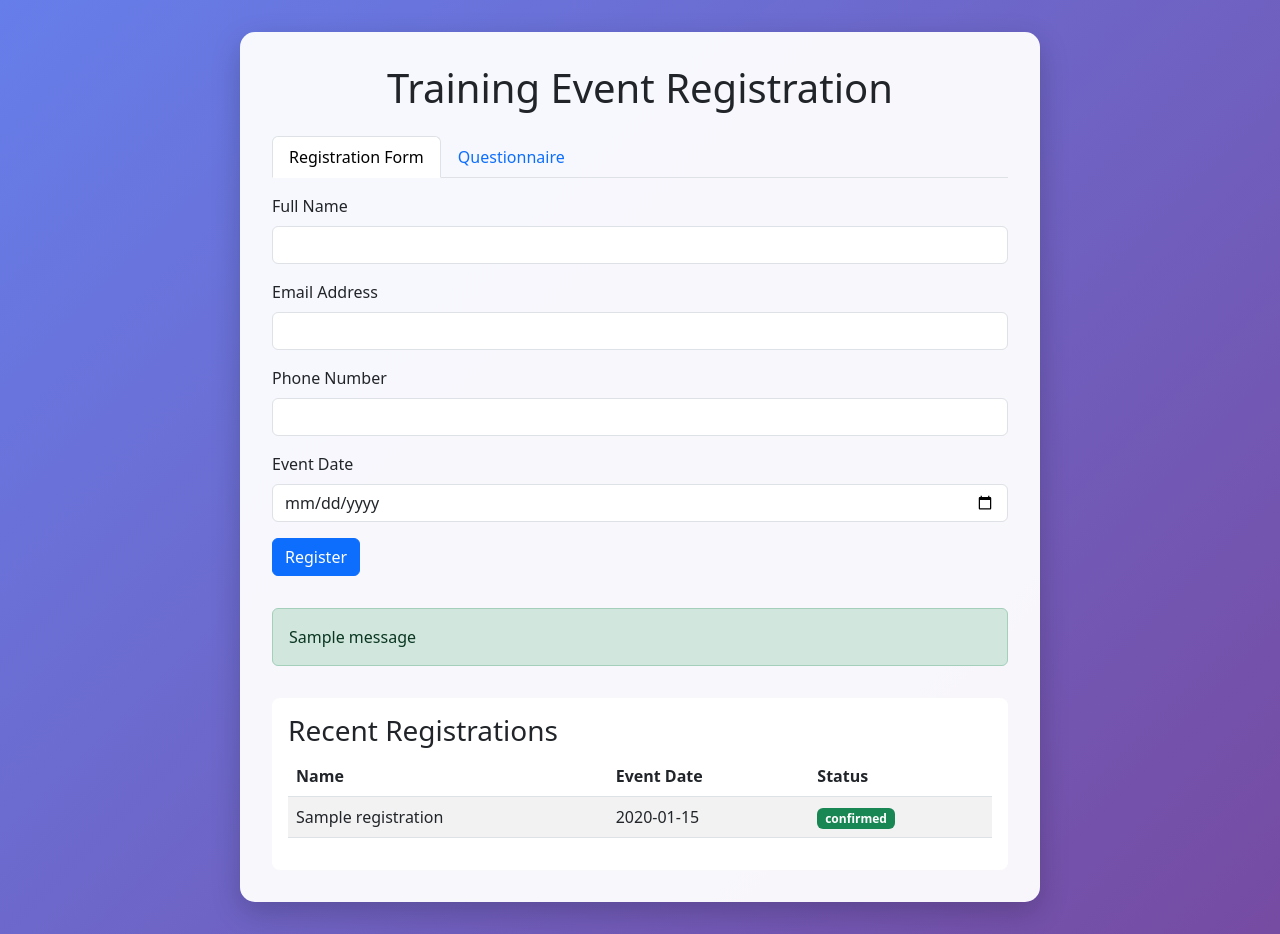
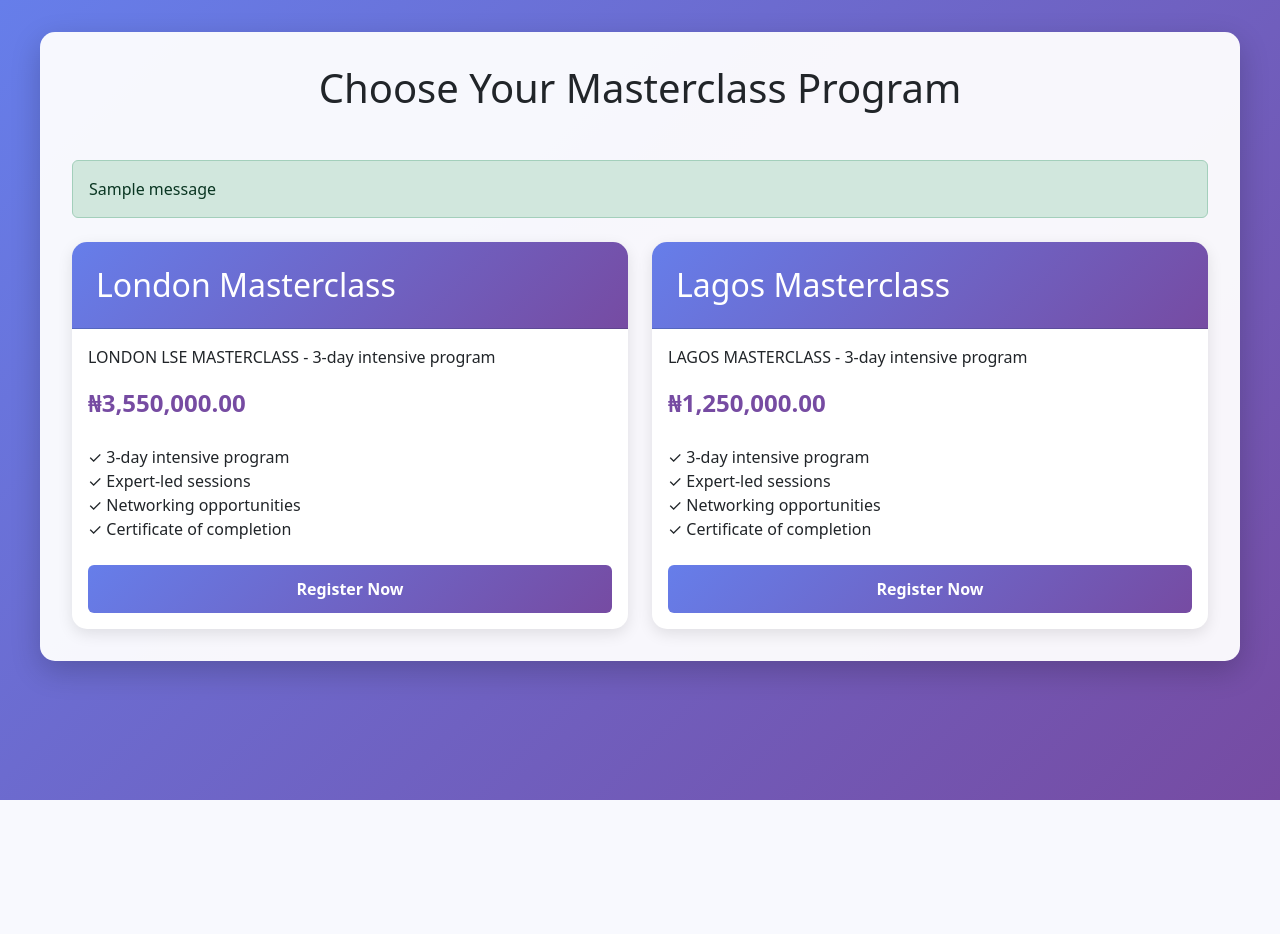
Before and after one commit to kincaidson1/training-registration-app, a Flask app: page / in a window 1280 px wide. After the commit the page ends 800 px from the top, so only its background shows below. Run offline with Flask 3, Linux system fonts and the light colour scheme; tables that the repository leaves empty hold one stand-in row (values such as "Sample post"); one stand-in notice (Sample message) is shown.

Commit message:
Added program selection and registration form with payment integration

```diff
--- a/app.py
+++ b/app.py
@@ -9,21 +9,25 @@ import base64
 from io import StringIO, BytesIO
 from functools import wraps
 from werkzeug.security import check_password_hash, generate_password_hash
+from werkzeug.utils import secure_filename
 
 app = Flask(__name__)
 
 # Configure Flask app
-app.config['SECRET_KEY'] = 'dev-secret-key-123'  # Temporary hard-coded secret key
+app.config['SECRET_KEY'] = 'dev-secret-key-123'
+app.config['UPLOAD_FOLDER'] = 'uploads'
+
+# Ensure upload directory exists
+if not os.path.exists(app.config['UPLOAD_FOLDER']):
+    os.makedirs(app.config['UPLOAD_FOLDER'])
 
 # Configure Database
 database_url = os.environ.get('DATABASE_URL')
 if database_url:
-    # Handle Heroku/Render style database URLs
     if database_url.startswith('postgres://'):
         database_url = database_url.replace('postgres://', 'postgresql://', 1)
     app.config['SQLALCHEMY_DATABASE_URI'] = database_url
 else:
-    # Fallback to SQLite for local development
     app.config['SQLALCHEMY_DATABASE_URI'] = 'sqlite:///events.db'
 
 app.config['SQLALCHEMY_TRACK_MODIFICATIONS'] = False
@@ -39,27 +43,64 @@ app.config['MAIL_DEFAULT_SENDER'] = os.environ.get('MAIL_DEFAULT_SENDER')
 db = SQLAlchemy(app)
 mail = Mail(app)
 
+class Program(db.Model):
+    id = db.Column(db.Integer, primary_key=True)
+    name = db.Column(db.String(100), nullable=False)
+    location = db.Column(db.String(100), nullable=False)
+    fee = db.Column(db.Float, nullable=False)
+    description = db.Column(db.Text)
+    registrations = db.relationship('Registration', backref='program', lazy=True)
+
+class Registration(db.Model):
+    id = db.Column(db.Integer, primary_key=True)
+    program_id = db.Column(db.Integer, db.ForeignKey('program.id'), nullable=False)
+    name = db.Column(db.String(100), nullable=False)
+    email = db.Column(db.String(120), nullable=False)
+    phone = db.Column(db.String(20), nullable=False)
+    organization = db.Column(db.String(200), nullable=False)
+    designation = db.Column(db.String(100), nullable=False)
+    expectations = db.Column(db.Text)
+    event_date = db.Column(db.DateTime, nullable=False)
+    created_at = db.Column(db.DateTime, default=datetime.utcnow)
+    status = db.Column(db.String(20), default='pending')
+    payment_reference = db.Column(db.String(100))
+    payment_receipt = db.Column(db.String(200))
+    notes = db.Column(db.Text)
+    ticket_sent = db.Column(db.Boolean, default=False)
+
+def init_db():
+    with app.app_context():
+        db.create_all()
+
+        # Add programs if they don't exist
+        if not Program.query.first():
+            programs = [
+                Program(
+                    name='LSE Masterclass',
+                    location='London',
+                    fee=3550000,
+                    description='LONDON LSE MASTERCLASS - 3-day intensive program'
+                ),
+                Program(
+                    name='Lagos Masterclass',
+                    location='Lagos',
+                    fee=1250000,
+                    description='LAGOS MASTERCLASS - 3-day intensive program'
+                )
+            ]
+            for program in programs:
+                db.session.add(program)
+            db.session.commit()
+
+init_db()
+
+def allowed_file(filename):
+    ALLOWED_EXTENSIONS = {'pdf', 'png', 'jpg', 'jpeg'}
+    return '.' in filename and filename.rsplit('.', 1)[1].lower() in ALLOWED_EXTENSIONS
+
 # Hardcoded admin credentials for testing
 ADMIN_USERNAME = 'admin'
 ADMIN_PASSWORD = 'admin123'
-
-class Registration(db.Model):
-    id = db.Column(db.Integer, primary_key=True)
-    name = db.Column(db.String(100), nullable=False)
-    email = db.Column(db.String(120), nullable=False)
-    phone = db.Column(db.String(20), nullable=False)
-    event_date = db.Column(db.DateTime, nullable=False)
-    created_at = db.Column(db.DateTime, default=datetime.utcnow)
-    status = db.Column(db.String(20), default='pending')
-    notes = db.Column(db.Text, nullable=True)
-    ticket_sent = db.Column(db.Boolean, default=False)
-
-def create_tables():
-    with app.app_context():
-        db.create_all()
-
-# Create tables
-create_tables()
 
 def admin_required(f):
     @wraps(f)
@@ -131,22 +172,48 @@ def send_ticket_email(registration):
 
 @app.route('/')
 def index():
-    registrations = Registration.query.all()
-    return render_template('index.html', registrations=registrations)
+    programs = Program.query.all()
+    return render_template('index.html', programs=programs)
+
+@app.route('/program/<int:program_id>')
+def program_registration(program_id):
+    program = Program.query.get_or_404(program_id)
+    return render_template('registration_form.html', program=program)
 
 @app.route('/register', methods=['POST'])
 def register():
     try:
+        # Get form data
+        program_id = request.form['program_id']
         name = request.form['name']
         email = request.form['email']
         phone = request.form['phone']
+        organization = request.form['organization']
+        designation = request.form['designation']
+        expectations = request.form['expectations']
         event_date = datetime.strptime(request.form['event_date'], '%Y-%m-%d')
+        payment_reference = request.form['payment_reference']
+
+        # Handle file upload
+        payment_receipt = None
+        if 'payment_receipt' in request.files:
+            file = request.files['payment_receipt']
+            if file and allowed_file(file.filename):
+                filename = secure_filename(f"{payment_reference}_{file.filename}")
+                file.save(os.path.join(app.config['UPLOAD_FOLDER'], filename))
+                payment_receipt = filename
 
         registration = Registration(
+            program_id=program_id,
             name=name,
             email=email,
             phone=phone,
-            event_date=event_date
+            organization=organization,
+            designation=designation,
+            expectations=expectations,
+            event_date=event_date,
+            payment_reference=payment_reference,
+            payment_receipt=payment_receipt
         )
 
         db.session.add(registration)
@@ -195,12 +262,18 @@ def get_registrations():
 
         return jsonify([{
             'id': r.id,
+            'program': r.program.name,
             'name': r.name,
             'email': r.email,
             'phone': r.phone,
+            'organization': r.organization,
+            'designation': r.designation,
+            'expectations': r.expectations,
             'event_date': r.event_date.strftime('%Y-%m-%d'),
             'created_at': r.created_at.strftime('%Y-%m-%d %H:%M:%S'),
             'status': r.status,
+            'payment_reference': r.payment_reference,
+            'payment_receipt': r.payment_receipt,
             'notes': r.notes
         } for r in registrations])
     except Exception as e:
@@ -232,10 +305,20 @@ def update_registration(id):
             registration.email = data['email']
         if 'phone' in data:
             registration.phone = data['phone']
+        if 'organization' in data:
+            registration.organization = data['organization']
+        if 'designation' in data:
+            registration.designation = data['designation']
+        if 'expectations' in data:
+            registration.expectations = data['expectations']
         if 'event_date' in data:
             registration.event_date = datetime.strptime(data['event_date'], '%Y-%m-%d')
         if 'status' in data:
             registration.status = data['status']
+        if 'payment_reference' in data:
+            registration.payment_reference = data['payment_reference']
+        if 'payment_receipt' in data:
+            registration.payment_receipt = data['payment_receipt']
         if 'notes' in data:
             registration.notes = data['notes']
 
@@ -267,18 +350,24 @@ def export_csv():
         cw = csv.writer(si)
 
         # Write headers
-        cw.writerow(['ID', 'Name', 'Email', 'Phone', 'Event Date', 'Registration Date', 'Status', 'Notes'])
+        cw.writerow(['ID', 'Program', 'Name', 'Email', 'Phone', 'Organization', 'Designation', 'Expectations', 'Event Date', 'Registration Date', 'Status', 'Payment Reference', 'Payment Receipt', 'Notes'])
 
         # Write data
         for r in registrations:
             cw.writerow([
                 r.id,
+                r.program.name,
                 r.name,
                 r.email,
                 r.phone,
+                r.organization,
+                r.designation,
+                r.expectations,
                 r.event_date.strftime('%Y-%m-%d'),
                 r.created_at.strftime('%Y-%m-%d %H:%M:%S'),
                 r.status,
+                r.payment_reference,
+                r.payment_receipt,
                 r.notes
             ])
 
--- a/templates/index.html
+++ b/templates/index.html
@@ -3,7 +3,7 @@
 <head>
     <meta charset="UTF-8">
     <meta name="viewport" content="width=device-width, initial-scale=1.0">
-    <title>Training Event Registration</title>
+    <title>Masterclass Registration</title>
     <link href="https://cdn.jsdelivr.net/npm/bootstrap@5.3.0/dist/css/bootstrap.min.css" rel="stylesheet">
     <style>
         body {
@@ -12,122 +12,84 @@
             padding: 2rem 0;
         }
         .container {
-            max-width: 800px;
+            max-width: 1200px;
             background: rgba(255, 255, 255, 0.95);
             padding: 2rem;
             border-radius: 15px;
             box-shadow: 0 10px 30px rgba(0, 0, 0, 0.2);
         }
-        .form-container {
-            margin-bottom: 2rem;
+        .program-card {
+            border: none;
+            border-radius: 15px;
+            box-shadow: 0 5px 15px rgba(0, 0, 0, 0.1);
+            transition: transform 0.3s ease;
+            height: 100%;
         }
-        .google-form-container {
-            width: 100%;
-            height: 800px; /* Fixed height for the form */
-            margin: 20px 0;
+        .program-card:hover {
+            transform: translateY(-5px);
         }
-        .registrations-list {
-            background: white;
-            padding: 1rem;
-            border-radius: 8px;
-            margin-top: 2rem;
+        .card-header {
+            background: linear-gradient(135deg, #667eea 0%, #764ba2 100%);
+            color: white;
+            border-radius: 15px 15px 0 0 !important;
+            padding: 1.5rem;
         }
-        .nav-tabs {
-            margin-bottom: 1rem;
+        .price {
+            font-size: 1.5rem;
+            font-weight: bold;
+            color: #764ba2;
+        }
+        .btn-register {
+            background: linear-gradient(135deg, #667eea 0%, #764ba2 100%);
+            border: none;
+            padding: 0.75rem 2rem;
+            font-weight: 600;
+        }
+        .btn-register:hover {
+            background: linear-gradient(135deg, #764ba2 0%, #667eea 100%);
+            transform: translateY(-2px);
         }
     </style>
 </head>
 <body>
     <div class="container">
-        <h1 class="text-center mb-4">Training Event Registration</h1>
-
-        <ul class="nav nav-tabs" id="registrationTabs" role="tablist">
-            <li class="nav-item" role="presentation">
-                <button class="nav-link active" id="form-tab" data-bs-toggle="tab" data-bs-target="#form" type="button" role="tab">Registration Form</button>
-            </li>
-            <li class="nav-item" role="presentation">
-                <button class="nav-link" id="google-form-tab" data-bs-toggle="tab" data-bs-target="#google-form" type="button" role="tab">Questionnaire</button>
-            </li>
-        </ul>
-
-        <div class="tab-content" id="registrationTabsContent">
-            <!-- Standard Registration Form -->
-            <div class="tab-pane fade show active" id="form" role="tabpanel">
-                <div class="form-container">
-                    <form action="{{ url_for('register') }}" method="post">
-                        <div class="mb-3">
-                            <label for="name" class="form-label">Full Name</label>
-                            <input type="text" class="form-control" id="name" name="name" required>
-                        </div>
-                        <div class="mb-3">
-                            <label for="email" class="form-label">Email Address</label>
-                            <input type="email" class="form-control" id="email" name="email" required>
-                        </div>
-                        <div class="mb-3">
-                            <label for="phone" class="form-label">Phone Number</label>
-                            <input type="tel" class="form-control" id="phone" name="phone" required>
-                        </div>
-                        <div class="mb-3">
-                            <label for="event_date" class="form-label">Event Date</label>
-                            <input type="date" class="form-control" id="event_date" name="event_date" required>
-                        </div>
-                        <button type="submit" class="btn btn-primary">Register</button>
-                    </form>
-                </div>
-            </div>
-
-            <!-- Google Form -->
-            <div class="tab-pane fade" id="google-form" role="tabpanel">
-                <div class="google-form-container">
-                    <iframe
-                        src="https://docs.google.com/forms/d/e/1FAIpQLSeNQwZpRuBx6yzN0AyEmsUZXNM6PgNGUFE6b7q_r1tgNwcmww/viewform?embedded=true"
-                        width="100%"
-                        height="800"
-                        frameborder="0"
-                        marginheight="0"
-                        marginwidth="0">
-                        Loading...
-                    </iframe>
-                </div>
-            </div>
-        </div>
+        <h1 class="text-center mb-5">Choose Your Masterclass Program</h1>
 
         <!-- Display flash messages -->
         {% with messages = get_flashed_messages(with_categories=true) %}
             {% if messages %}
                 {% for category, message in messages %}
-                    <div class="alert alert-{{ category }} mt-3">{{ message }}</div>
+                    <div class="alert alert-{{ category }} mb-4">{{ message }}</div>
                 {% endfor %}
             {% endif %}
         {% endwith %}
 
-        <!-- Display recent registrations -->
-        <div class="registrations-list">
-            <h3>Recent Registrations</h3>
-            <div class="table-responsive">
-                <table class="table table-striped">
-                    <thead>
-                        <tr>
-                            <th>Name</th>
-                            <th>Event Date</th>
-                            <th>Status</th>
-                        </tr>
-                    </thead>
-                    <tbody>
-                        {% for registration in registrations %}
-                        <tr>
-                            <td>{{ registration.name }}</td>
-                            <td>{{ registration.event_date.strftime('%Y-%m-%d') }}</td>
-                            <td>
-                                <span class="badge {% if registration.status == 'confirmed' %}bg-success{% elif registration.status == 'pending' %}bg-warning{% else %}bg-danger{% endif %}">
-                                    {{ registration.status }}
-                                </span>
-                            </td>
-                        </tr>
-                        {% endfor %}
-                    </tbody>
-                </table>
+        <div class="row g-4">
+            {% for program in programs %}
+            <div class="col-md-6">
+                <div class="card program-card">
+                    <div class="card-header">
+                        <h2 class="card-title mb-0">{{ program.location }} Masterclass</h2>
+                    </div>
+                    <div class="card-body">
+                        <p class="card-text">{{ program.description }}</p>
+                        <div class="price mb-4">
+                            ₦{{ "{:,.2f}".format(program.fee) }}
+                        </div>
+                        <ul class="list-unstyled mb-4">
+                            <li>✓ 3-day intensive program</li>
+                            <li>✓ Expert-led sessions</li>
+                            <li>✓ Networking opportunities</li>
+                            <li>✓ Certificate of completion</li>
+                        </ul>
+                        <a href="{{ url_for('program_registration', program_id=program.id) }}"
+                           class="btn btn-primary btn-register w-100">
+                            Register Now
+                        </a>
+                    </div>
+                </div>
             </div>
+            {% endfor %}
         </div>
     </div>
 
```
Also changed, not shown: templates/registration_form.html (added, +127 -0 lines).
